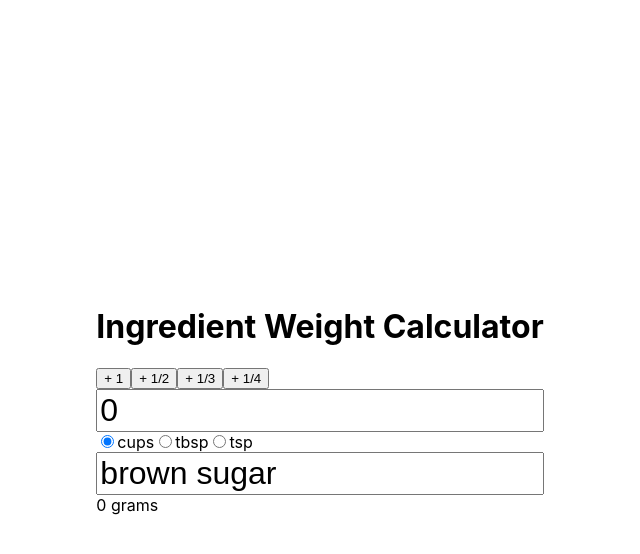
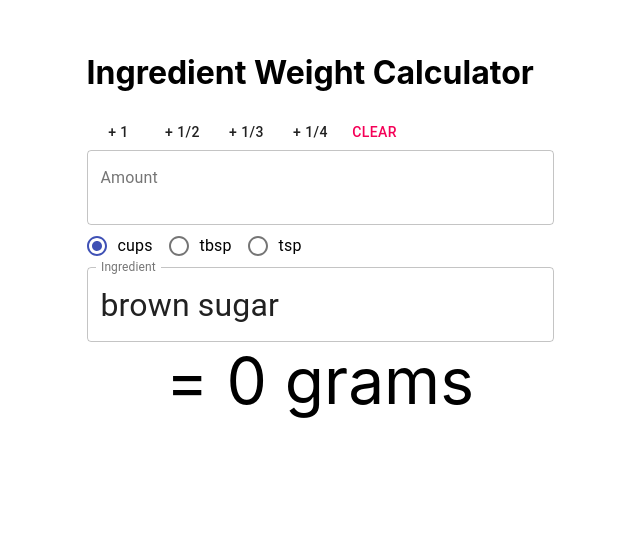
Before and after one commit to kylegong/cookiecalc, a Next.js app: page / in a window 1280 px wide. Shown: the top 554 px of the page, without its empty margins (320-960 px from the left). Built offline with nearby package versions, Linux system fonts and the light colour scheme.

Commit message:
Use materia-ui

```diff
--- a/components/amount.tsx
+++ b/components/amount.tsx
@@ -1,4 +1,11 @@
-import { ChangeEvent, useState } from "react";
+import {
+  Button,
+  FormControlLabel,
+  Radio,
+  RadioGroup,
+  TextField,
+} from "@material-ui/core";
+import { useState } from "react";
 import { Ingredient } from "../lib/ingredients";
 
 export interface AmountProps {
@@ -6,9 +13,10 @@ export interface AmountProps {
 }
 
 export default function Amount(props: AmountProps) {
-  const [amount, setAmount] = useState(0);
+  const [amountStr, setAmount] = useState("");
+  const amount = Number(amountStr);
   const addAmount = (value: number) => {
-    setAmount(value + amount);
+    setAmount(`${value + amount}`);
   };
   const [unit, setUnit] = useState("cups");
   const ingredient = props.ingredients[0];
@@ -20,26 +28,41 @@ export default function Amount(props: AmountProps) {
         <AddAmountButton addAmount={addAmount} num={1} denom={2} />
         <AddAmountButton addAmount={addAmount} num={1} denom={3} />
         <AddAmountButton addAmount={addAmount} num={1} denom={4} />
+        <Button color="secondary" onClick={() => setAmount("")}>
+          Clear
+        </Button>
       </div>
       <div>
-        <input
-          type="text"
+        <TextField
           id="amount"
-          name="amount"
-          value={amount}
-          onChange={(e) => setAmount(Number(e.target.value))}
+          label="Amount"
+          variant="outlined"
+          inputProps={{ style: { fontSize: "2em" } }}
+          fullWidth={true}
+          value={amountStr}
+          onChange={(e) => setAmount(e.target.value)}
         />
       </div>
       <UnitSelect unit={unit} setUnit={setUnit} />
       <div>
-        <input
-          type="text"
+        <TextField
           id="ingredient"
-          name="ingredient"
+          label="Ingredient"
+          variant="outlined"
+          inputProps={{ style: { fontSize: "2em" } }}
+          fullWidth={true}
           value={ingredient.name}
         />
       </div>
-      <div>{numGrams} grams</div>
+      <div
+        className="Calculation"
+        style={{
+          textAlign: "center",
+          fontSize: "4em",
+        }}
+      >
+        = {numGrams | 0} grams
+      </div>
     </div>
   );
 }
@@ -60,23 +83,25 @@ type StringF = (s: string) => void;
 const UNITS = ["cups", "tbsp", "tsp"];
 
 function UnitSelect({ unit, setUnit }: { unit: string; setUnit: StringF }) {
-  const changeUnit = (e: ChangeEvent<HTMLInputElement>) => {
-    setUnit(e.target.value);
-  };
-  const inputs = UNITS.map((inputUnit) => (
-    <label>
-      <input
-        type="radio"
-        id={inputUnit}
-        name="u"
+  const inputs = UNITS.map((inputUnit) => {
+    const changeUnit = () => {
+      setUnit(inputUnit);
+    };
+    return (
+      <FormControlLabel
         value={inputUnit}
+        control={<Radio color="primary" />}
+        label={inputUnit}
         onChange={changeUnit}
         checked={inputUnit == unit}
-      ></input>
-      {inputUnit}
-    </label>
-  ));
-  return <div>{inputs}</div>;
+      />
+    );
+  });
+  return (
+    <RadioGroup row value={unit}>
+      {inputs}
+    </RadioGroup>
+  );
 }
 
 interface AddAmountProps {
@@ -95,5 +120,5 @@ function AddAmountButton(props: AddAmountProps) {
   const addAmount = (value: number) => () => {
     props.addAmount(value);
   };
-  return <button onClick={addAmount(value)}>{label}</button>;
+  return <Button onClick={addAmount(value)}>{label}</Button>;
 }
--- a/package.json
+++ b/package.json
@@ -9,6 +9,7 @@
     "test": "jest --watch"
   },
   "dependencies": {
+    "@material-ui/core": "^4.11.2",
     "next": "10.0.4",
     "react": "17.0.1",
     "react-dom": "17.0.1"
--- a/styles/Home.module.css
+++ b/styles/Home.module.css
@@ -1,5 +1,4 @@
 .container {
-  min-height: 100vh;
   padding: 0 1rem;
   display: flex;
   flex-direction: column;
@@ -8,112 +7,7 @@
 }
 
 .main {
-  padding: 5rem 0;
+  padding: 2rem 0;
   margin-left: auto;
   margin-right: auto;
 }
-
-.footer {
-  width: 100%;
-  height: 100px;
-  border-top: 1px solid #eaeaea;
-  display: flex;
-  justify-content: center;
-  align-items: center;
-}
-
-.footer img {
-  margin-left: 0.5rem;
-}
-
-.footer a {
-  display: flex;
-  justify-content: center;
-  align-items: center;
-}
-
-.title a {
-  color: #0070f3;
-  text-decoration: none;
-}
-
-.title a:hover,
-.title a:focus,
-.title a:active {
-  text-decoration: underline;
-}
-
-.title {
-  margin: 0;
-  line-height: 1.15;
-  font-size: 4rem;
-}
-
-.title,
-.description {
-  text-align: center;
-}
-
-.description {
-  line-height: 1.5;
-  font-size: 1.5rem;
-}
-
-.code {
-  background: #fafafa;
-  border-radius: 5px;
-  padding: 0.75rem;
-  font-size: 1.1rem;
-  font-family: Menlo, Monaco, Lucida Console, Liberation Mono, DejaVu Sans Mono,
-    Bitstream Vera Sans Mono, Courier New, monospace;
-}
-
-.grid {
-  display: flex;
-  align-items: center;
-  justify-content: center;
-  flex-wrap: wrap;
-  max-width: 800px;
-  margin-top: 3rem;
-}
-
-.card {
-  margin: 1rem;
-  flex-basis: 45%;
-  padding: 1.5rem;
-  text-align: left;
-  color: inherit;
-  text-decoration: none;
-  border: 1px solid #eaeaea;
-  border-radius: 10px;
-  transition: color 0.15s ease, border-color 0.15s ease;
-}
-
-.card:hover,
-.card:focus,
-.card:active {
-  color: #0070f3;
-  border-color: #0070f3;
-}
-
-.card h3 {
-  margin: 0 0 1rem 0;
-  font-size: 1.5rem;
-}
-
-.card p {
-  margin: 0;
-  font-size: 1.25rem;
-  line-height: 1.5;
-}
-
-.logo {
-  height: 1em;
-}
-
-@media (max-width: 600px) {
-  .grid {
-    width: 100%;
-    flex-direction: column;
-  }
-}
--- a/styles/globals.css
+++ b/styles/globals.css
@@ -14,8 +14,3 @@ a {
 * {
   box-sizing: border-box;
 }
-
-input[type="text"] {
-  font-size: 2rem;
-  width: 100%;
-}
```
Also changed, not shown: 1 other file (tests, documents, lock files or other folders).
